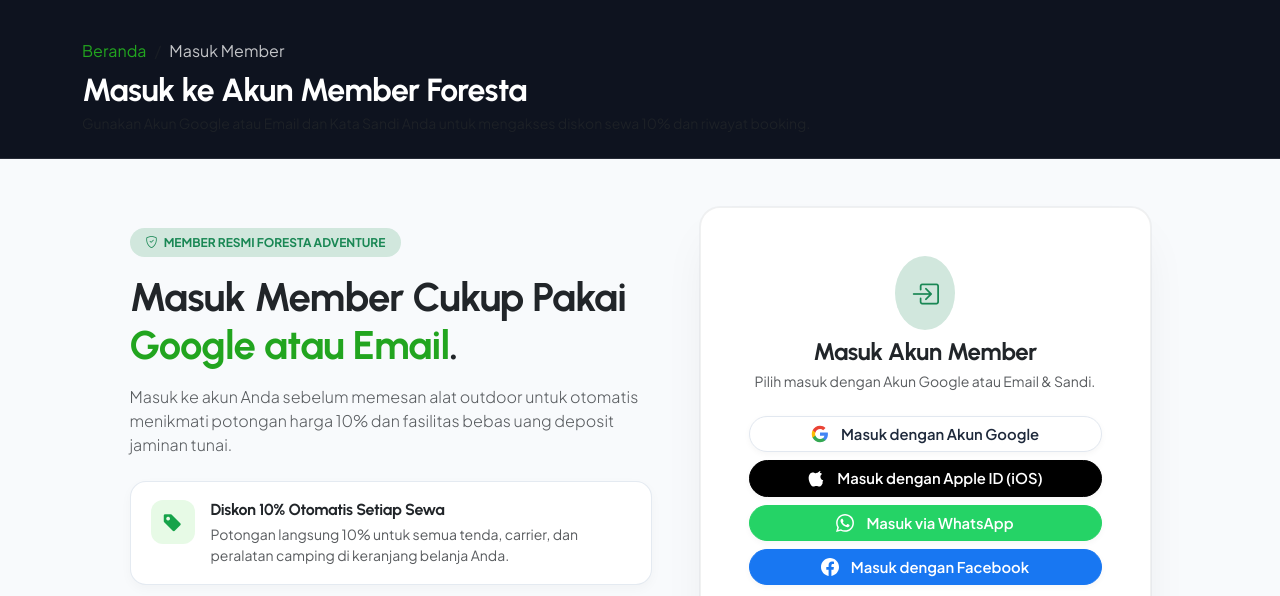
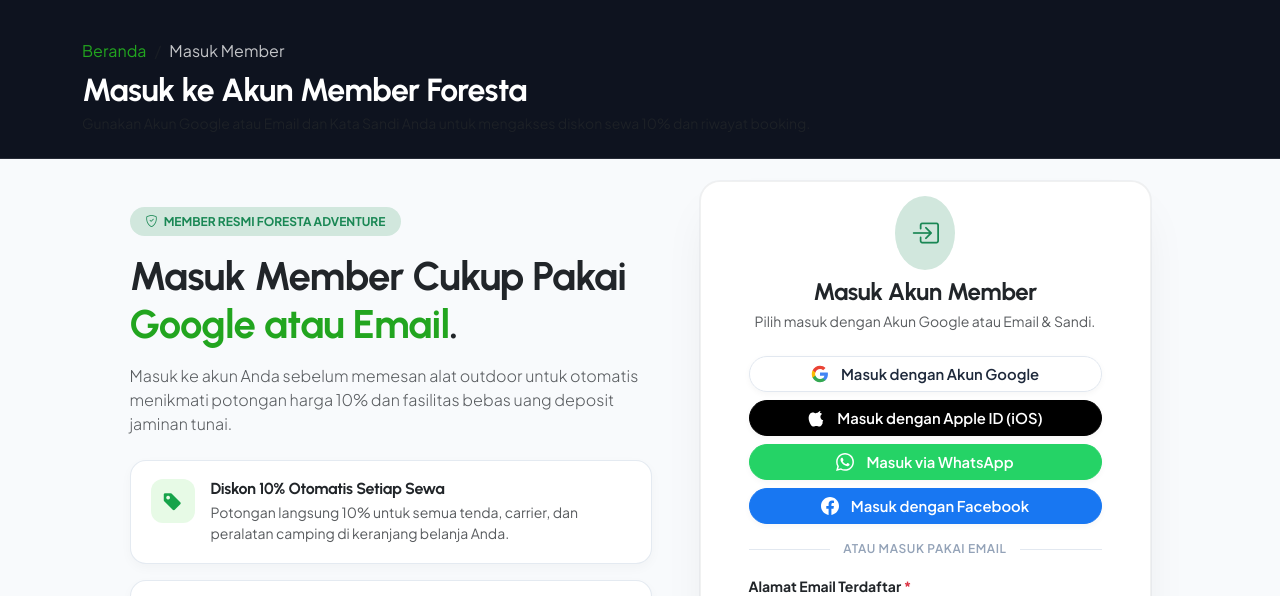
Before and after one commit to faisabdau03-alt/Mulyo-1.0, a website: page login.html in a window 1280 px wide. Shown: the part 117-713 px from the top of the page. Drawn offline with nearby package versions, Linux system fonts and the light colour scheme.

Commit message:
style(auth): tarik ke atas kartu dan icon ui registrasi sebesar ~2cm

```diff
--- a/css/style.css
+++ b/css/style.css
@@ -846,6 +846,14 @@
   box-shadow: 0 20px 40px rgba(14, 19, 31, 0.08);
   border: 1px solid rgba(14, 19, 31, 0.06);
   overflow: hidden;
+  position: relative;
+  transition: var(--transition-normal);
+}
+
+@media (min-width: 992px) {
+  .member-auth-card {
+    margin-top: -45px; /* Ditarik ke atas ~2cm agar lebih presisi dan sejajar */
+  }
 }
 
 .member-vip-card {
--- a/login.html
+++ b/login.html
@@ -215,7 +215,7 @@
 
         <!-- Kolom Form Masuk / Login -->
         <div class="col-lg-5 col-md-8">
-          <div class="member-auth-card p-4 p-md-5">
+          <div class="member-auth-card p-4 pt-3 pt-md-4 px-md-5 pb-md-5">
 
             <!-- Notifikasi jika dialihkan dari Keranjang -->
             <div id="redirectNotice" class="alert alert-warning border-0 rounded-3 p-3 mb-4 d-none">
@@ -228,7 +228,7 @@
             </div>
 
             <div class="text-center mb-4">
-              <div class="d-inline-flex p-3 rounded-circle bg-success-subtle text-success mb-2">
+              <div class="d-inline-flex p-3 rounded-circle bg-success-subtle text-success mb-2" style="margin-top: -10px;">
                 <i class="bi bi-box-arrow-in-right fs-3"></i>
               </div>
               <h3 class="fw-bold text-dark mb-1 fs-4">Masuk Akun Member</h3>
```
Also changed, not shown: register.html (+2 -2 lines).
